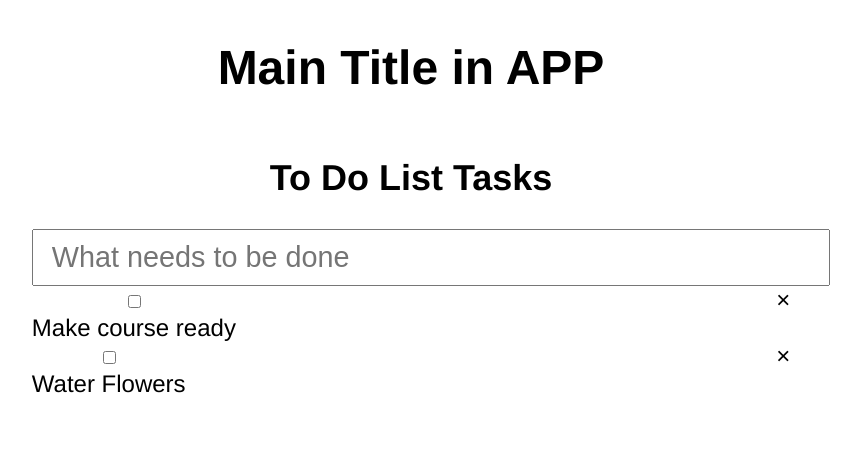
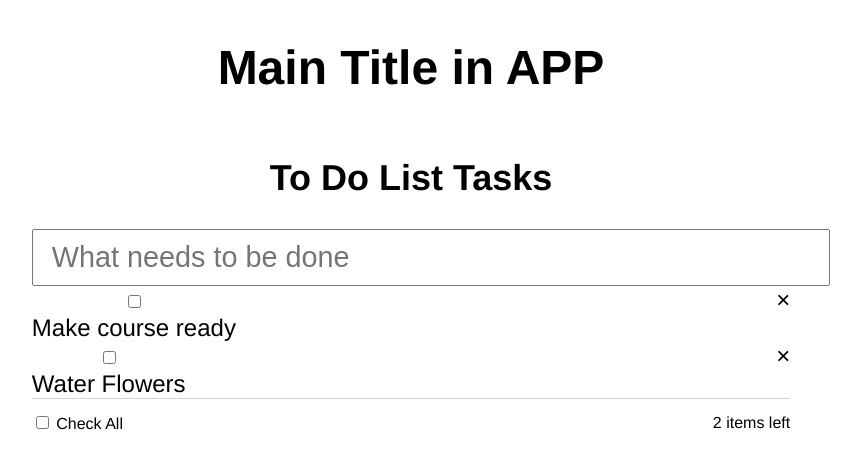
Before and after one commit to YaninaTrekhleb/to-do-list-vue, a Vue app: page / in a window 1280 px wide. Shown: the top 468 px of the page, without its empty margins (229-1090 px from the left). Built offline with nearby package versions, Linux system fonts and the light colour scheme.

Commit message:
Adding 'items left' functionality.

```diff
--- a/src/components/ToDoList.vue
+++ b/src/components/ToDoList.vue
@@ -46,7 +46,17 @@
     </div>
 
     <div class="extra-container">
-
+      <div>
+        <label>
+          <input
+            type="checkbox"
+          >
+          Check All
+        </label>
+      </div>
+      <div>
+        {{ remaining }} items left
+      </div>
     </div>
 
   </div>
@@ -76,6 +86,11 @@ export default {
           editing: false
         },
       ]
+    }
+  },
+  computed: {
+    remaining() {
+      return this,this.todos.filter(todo => !todo.completed).length
     }
   },
   directives: {
@@ -157,4 +172,14 @@ export default {
     text-decoration: line-through;
     color: grey;
   }
+
+  .extra-container {
+    display: flex;
+    align-items: center;
+    justify-content: space-between;
+    font-size: 16px;
+    border-top: 1px solid lightgrey;
+    padding-top: 14px;
+    margin-bottom: 14px;
+  }
 </style>
```
